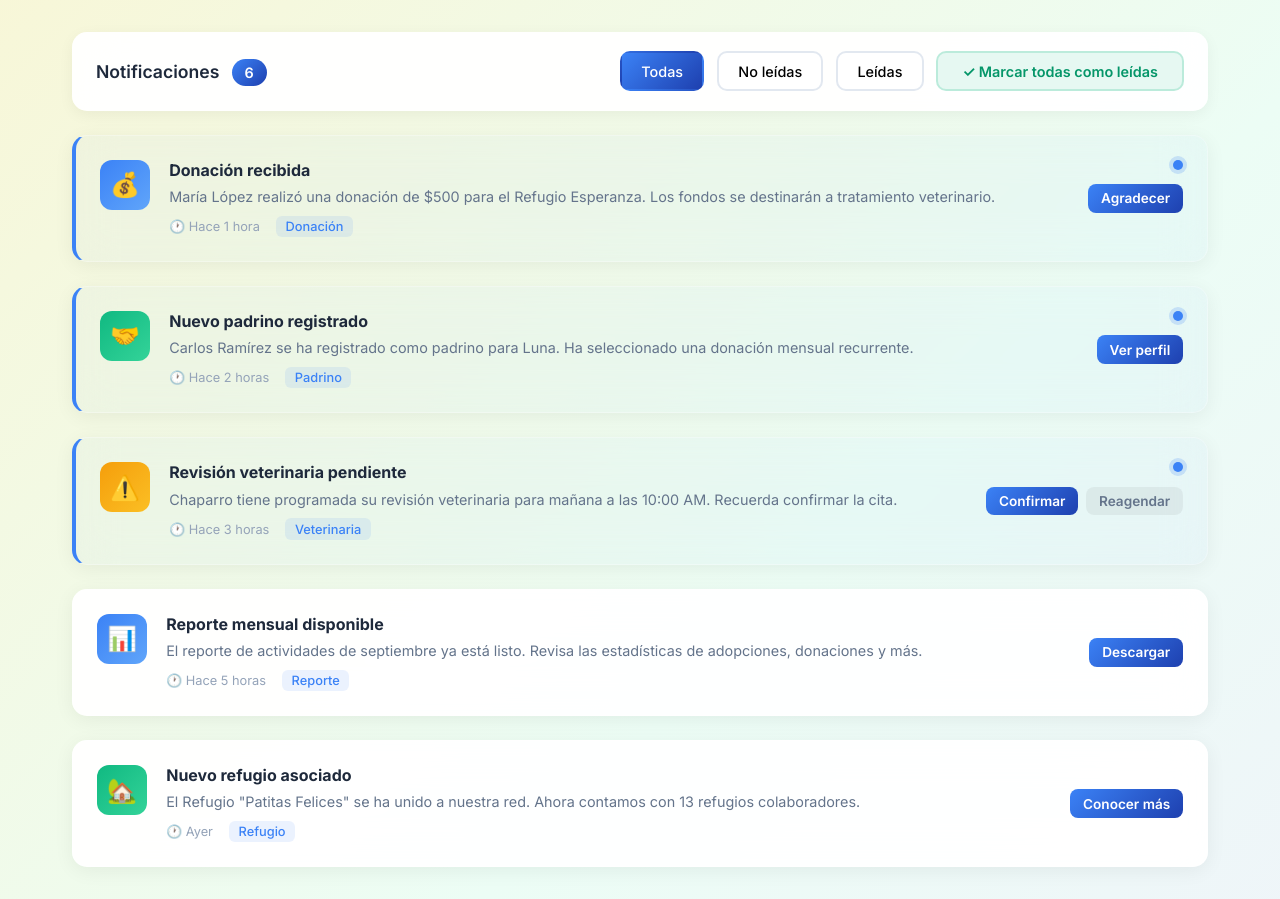
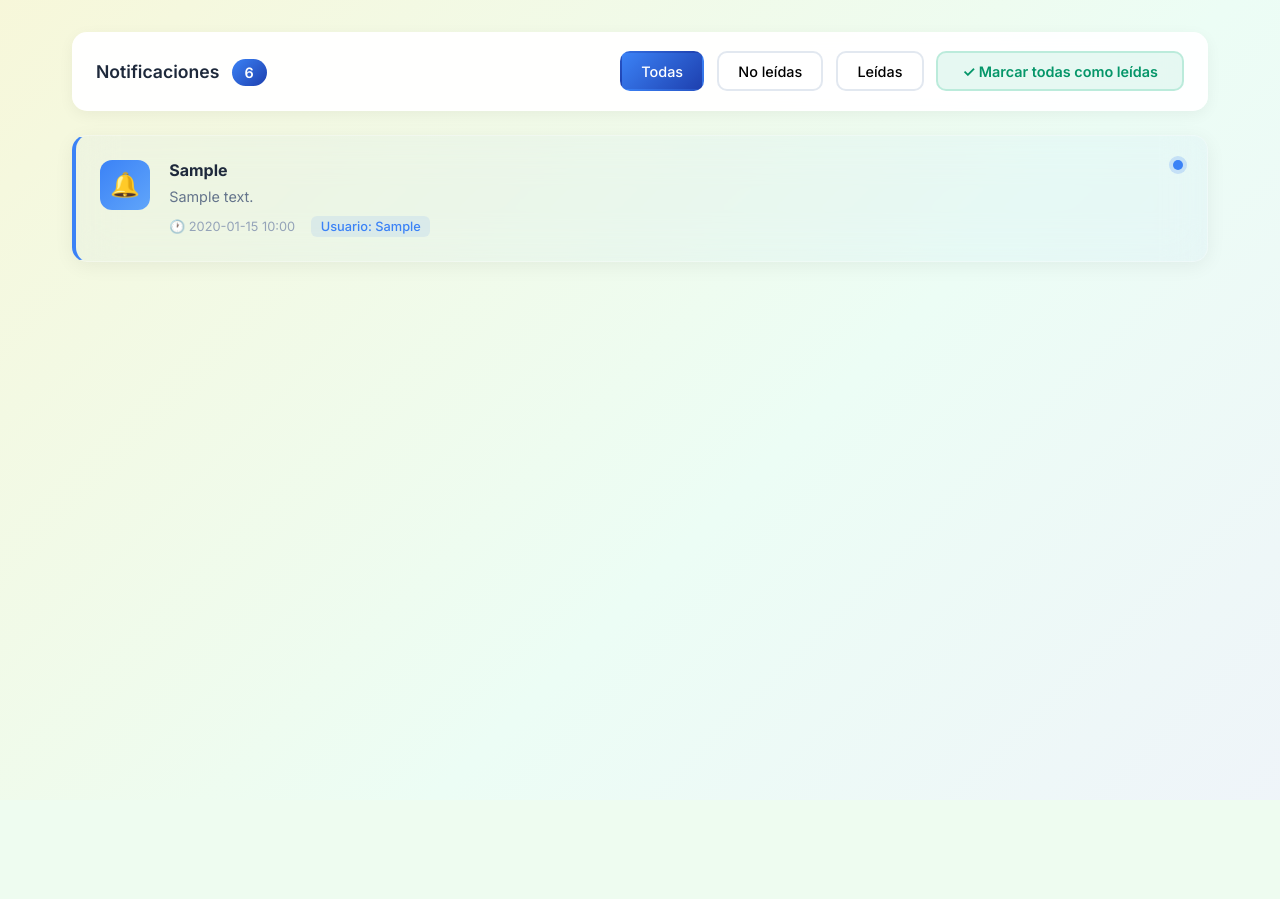
Before and after one commit to UzielS23/UnAmigoTeEspera, a Flask app: page /notificaciones in a window 1280 px wide. After the commit the page ends 459 px from the top, so only its background shows below. Run offline with Flask 3, Linux system fonts and the light colour scheme; tables that the repository leaves empty or names only in its code hold one stand-in row (values such as "Sample post").

Commit message:
ya estaaaa
aaa

```diff
--- a/app.py
+++ b/app.py
@@ -1,6 +1,8 @@
-from flask import Flask, render_template, request, redirect, url_for, flash, send_from_directory, jsonify
+from flask import Flask, render_template, request, redirect, url_for, flash, send_from_directory, jsonify, session
 import mysql.connector
 from mysql.connector import Error
+from werkzeug.security import generate_password_hash, check_password_hash
+from passlib.hash import scrypt
 
 app = Flask(__name__)
 
@@ -13,6 +15,15 @@ def get_db_connection():
         password="",          # <-- agrega tu contraseña si tienes
         database="refugiomascotas"
     )
+
+from functools import wraps
+def login_required(f):
+    @wraps(f)
+    def decorated_function(*args, **kwargs):
+        if 'usuario_id' not in session:
+            return redirect(url_for('login'))
+        return f(*args, **kwargs)
+    return decorated_function
 
 @app.route('/')
 def index():
@@ -27,6 +38,7 @@ def offline():
     return render_template('offline.html')
 
 @app.route('/dashboard-graficas')
+
 def dashboard_graficas():
     return render_template('dashboardgraficas.html')
 
@@ -43,6 +55,82 @@ def padrinos():
     return render_template("padrinos.html")
 
 
+@app.route('/registrar_usuario', methods=['POST'])
+def registrar_usuario():
+    try:
+        correo = request.form['email']
+        contrasena = request.form['password']
+
+        db = get_db_connection()
+        cursor = db.cursor(dictionary=True)
+
+        # Verificar si el correo ya existe
+        cursor.execute("SELECT * FROM usuarios WHERE correo = %s", (correo,))
+        usuario_existente = cursor.fetchone()
+
+        if usuario_existente:
+            cursor.close()
+            db.close()
+            return jsonify({'success': False, 'message': '❌ El correo ya está registrado.'}), 400
+
+        # Encriptar la contraseña usando scrypt
+        hashed_password = scrypt.hash(contrasena)
+
+        # Insertar nuevo usuario
+        cursor.execute("""
+            INSERT INTO usuarios (correo, contrasena)
+            VALUES (%s, %s)
+        """, (correo, hashed_password))
+        db.commit()
+        new_id = cursor.lastrowid
+
+        cursor.close()
+        db.close()
+
+        return jsonify({'success': True, 'message': '✅ Usuario registrado correctamente.', 'idUsuario': new_id})
+
+    except Error as e:
+        return jsonify({'success': False, 'message': f'Error de base de datos: {str(e)}'}), 500
+    except Exception as e:
+        return jsonify({'success': False, 'message': f'Error del servidor: {str(e)}'}), 500
+
+
+@app.route('/login_usuario', methods=['POST'])
+def login_usuario():
+    try:
+        correo = request.form['email']
+        contrasena = request.form['password']
+
+        db = get_db_connection()
+        cursor = db.cursor(dictionary=True)
+
+        cursor.execute("SELECT idUsuario, correo, contrasena FROM usuarios WHERE correo = %s", (correo,))
+        usuario = cursor.fetchone()
+
+        cursor.close()
+        db.close()
+
+        if not usuario:
+            return jsonify({'success': False, 'message': '❌ Usuario no encontrado.'}), 404
+
+        if not scrypt.verify(contrasena, usuario['contrasena']):
+            return jsonify({'success': False, 'message': '❌ Contraseña incorrecta.'}), 401
+
+        # 🔹 Guardar sesión
+        session['usuario_id'] = usuario['idUsuario']
+        session['usuario_correo'] = usuario['correo']
+
+        return jsonify({
+            'success': True,
+            'message': '✅ Inicio de sesión exitoso.',
+            'idUsuario': usuario['idUsuario'],
+            'correo': usuario['correo']
+        })
+
+    except Error as e:
+        return jsonify({'success': False, 'message': f'Error de base de datos: {str(e)}'}), 500
+    except Exception as e:
+        return jsonify({'success': False, 'message': f'Error del servidor: {str(e)}'}), 500
 ##### APOYOS
 
 @app.route('/apoyos')
@@ -271,8 +359,55 @@ def refugios():
     return render_template("refugios.html")
 
 @app.route("/notificaciones")
+
 def notificaciones():
-    return render_template("notificaciones.html")
+    try:
+        db = get_db_connection()
+        cursor = db.cursor(dictionary=True)
+
+        cursor.execute("""
+            SELECT n.id, n.usuario_id, n.tipo_accion, n.descripcion, n.fecha,
+                   u.correo AS usuario_correo
+            FROM notificaciones n
+            LEFT JOIN usuarios u ON n.usuario_id = u.idUsuario
+            ORDER BY n.fecha DESC
+        """)
+        notificaciones = cursor.fetchall()
+
+        cursor.close()
+        db.close()
+
+        return render_template("notificaciones.html", notificaciones=notificaciones)
+
+    except Exception as e:
+        return jsonify({'success': False, 'message': f'Error al obtener notificaciones: {str(e)}'}), 500
+
+
+@app.route('/listar_notificaciones')
+def listar_notificaciones():
+    try:
+        db = get_db_connection()
+        cursor = db.cursor(dictionary=True)
+
+        # Consulta todas las notificaciones ordenadas por fecha descendente
+        cursor.execute("""
+            SELECT n.id, n.usuario_id, n.tipo_accion, n.descripcion, n.fecha,
+                   u.correo AS usuario_correo
+            FROM notificaciones n
+            LEFT JOIN usuarios u ON n.usuario_id = u.idUsuario
+            ORDER BY n.fecha DESC
+        """)
+        notificaciones = cursor.fetchall()
+
+        cursor.close()
+        db.close()
+
+        # Renderiza el template pasando las notificaciones
+        return render_template("notificaciones.html", notificaciones=notificaciones)
+
+    except Exception as e:
+        return jsonify({'success': False, 'message': f'Error al obtener notificaciones: {str(e)}'}), 500
+
 
 @app.route("/partials/<name>")
 def partials(name):
@@ -281,6 +416,7 @@ def partials(name):
 
 
 
+
 if __name__ == '__main__':
     # Cambiado para acceder desde otros dispositivos en la misma red
     app.run(host='0.0.0.0', port=5000, debug=True)
--- a/templates/dashboard.html
+++ b/templates/dashboard.html
@@ -2226,12 +2226,13 @@
 <script>
 if ('serviceWorker' in navigator) {
     window.addEventListener('load', () => {
-                navigator.serviceWorker.register('/service-worker.js')
-                    .then(reg => console.log('Service Worker registrado', reg))
+        navigator.serviceWorker.register('/service-worker.js', { scope: '/' })
+            .then(reg => console.log('Service Worker registrado con scope /', reg))
             .catch(err => console.log('Error al registrar SW', err));
     });
 }
 </script>
+
     <script>
         // Toggle para menú móvil
         (function(){
--- a/templates/notificaciones.html
+++ b/templates/notificaciones.html
@@ -140,7 +141,8 @@
 
         .notifications-grid {
             display: grid;
-            gap: 1.5rem; /* separación entre notificaciones */
+            gap: 1.5rem;
+            grid-template-columns: repeat(auto-fit, minmax(280px, 1fr));
         }
 
         .notification-card {
@@ -156,6 +158,7 @@
             display: flex;
             gap: 1.2rem;
             animation: fadeInUp 0.5s ease;
+            flex-wrap: wrap;
         }
 
         .notification-card:hover {
@@ -196,11 +199,11 @@
         .notification-icon.warning { background: linear-gradient(135deg, #f59e0b, #fbbf24); }
         .notification-icon.error { background: linear-gradient(135deg, #ef4444, #f87171); }
 
-        .notification-content { flex: 1; }
+        .notification-content { flex: 1; min-width: 0; }
 
         .notification-title { font-size: 1rem; font-weight: 700; color: #1e293b; margin-bottom: 0.4rem; }
 
-        .notification-message { font-size: 0.9rem; color: #64748b; line-height: 1.5; margin-bottom: 0.5rem; }
+        .notification-message { font-size: 0.9rem; color: #64748b; line-height: 1.5; margin-bottom: 0.5rem; word-break: break-word; }
 
         .notification-meta {
             display: flex;
@@ -208,6 +211,7 @@
             align-items: center;
             font-size: 0.8rem;
             color: #94a3b8;
+            flex-wrap: wrap;
         }
 
         .notification-time { display: flex; align-items: center; gap: 0.3rem; }
@@ -281,103 +337,20 @@
             </div>
         </div>
 
-
         <div class="notifications-grid">
-
+            {% for n in notificaciones %}
             <div class="notification-card unread" data-type="info">
-                <div class="notification-icon info">💰</div>
+                <div class="notification-icon info">🔔</div>
                 <div class="notification-content">
-                    <div class="notification-title">Donación recibida</div>
-                    <div class="notification-message">
-                        María López realizó una donación de $500 para el Refugio Esperanza.
-                        Los fondos se destinarán a tratamiento veterinario.
-                    </div>
+                    <div class="notification-title">{{ n.tipo_accion | capitalize }}</div>
+                    <div class="notification-message">{{ n.descripcion }}</div>
                     <div class="notification-meta">
-                        <span class="notification-time">🕐 Hace 1 hora</span>
-                        <span class="notification-category">Donación</span>
+                        <span class="notification-time">🕐 {{ n.fecha.strftime('%Y-%m-%d %H:%M') }}</span>
+                        <span class="notification-category">Usuario: {{ n.usuario_correo }}</span>
                     </div>
                 </div>
-                <div class="notification-actions">
-                    <button class="action-btn primary" onclick="viewDetails(2)">Agradecer</button>
-                </div>
             </div>
-
-
-            <div class="notification-card unread" data-type="success">
-                <div class="notification-icon success">🤝</div>
-                <div class="notification-content">
-                    <div class="notification-title">Nuevo padrino registrado</div>
-                    <div class="notification-message">
-                        Carlos Ramírez se ha registrado como padrino para Luna.
-                        Ha seleccionado una donación mensual recurrente.
-                    </div>
-                    <div class="notification-meta">
-                        <span class="notification-time">🕐 Hace 2 horas</span>
-                        <span class="notification-category">Padrino</span>
-                    </div>
-                </div>
-                <div class="notification-actions">
-                    <button class="action-btn primary" onclick="viewDetails(3)">Ver perfil</button>
-                </div>
-            </div>
-
-            <!-- Notification 4 -->
-            <div class="notification-card unread" data-type="warning">
-                <div class="notification-icon warning">⚠️</div>
-                <div class="notification-content">
-                    <div class="notification-title">Revisión veterinaria pendiente</div>
-                    <div class="notification-message">
-                        Chaparro tiene programada su revisión veterinaria para mañana a las 10:00 AM.
-                        Recuerda confirmar la cita.
-                    </div>
-                    <div class="notification-meta">
-                        <span class="notification-time">🕐 Hace 3 horas</span>
-                        <span class="notification-category">Veterinaria</span>
-                    </div>
-                </div>
-                <div class="notification-actions">
-                    <button class="action-btn primary" onclick="confirmAppointment()">Confirmar</button>
-                    <button class="action-btn secondary" onclick="reschedule()">Reagendar</button>
-                </div>
-            </div>
-
-            <!-- Notification 5 -->
-            <div class="notification-card" data-type="info">
-                <div class="notification-icon info">📊</div>
-                <div class="notification-content">
-                    <div class="notification-title">Reporte mensual disponible</div>
-                    <div class="notification-message">
-                        El reporte de actividades de septiembre ya está listo.
-                        Revisa las estadísticas de adopciones, donaciones y más.
-                    </div>
-                    <div class="notification-meta">
-                        <span class="notification-time">🕐 Hace 5 horas</span>
-                        <span class="notification-category">Reporte</span>
-                    </div>
-                </div>
-                <div class="notification-actions">
-                    <button class="action-btn primary" onclick="downloadReport()">Descargar</button>
-                </div>
-            </div>
-
-            <!-- Notification 6 -->
-            <div class="notification-card" data-type="success">
-                <div class="notification-icon success">🏡</div>
-                <div class="notification-content">
-                    <div class="notification-title">Nuevo refugio asociado</div>
-                    <div class="notification-message">
-                        El Refugio "Patitas Felices" se ha unido a nuestra red.
-                        Ahora contamos con 13 refugios colaboradores.
-                    </div>
-                    <div class="notification-meta">
-                        <span class="notification-time">🕐 Ayer</span>
-                        <span class="notification-category">Refugio</span>
-                    </div>
-                </div>
-                <div class="notification-actions">
-                    <button class="action-btn primary" onclick="viewDetails(6)">Conocer más</button>
-                </div>
-            </div>
+            {% endfor %}
         </div>
     </div>
 
@@ -387,21 +360,11 @@
             notifications.forEach(n => n.classList.remove('unread'));
         }
 
-        function viewDetails(id) {
-            alert('Ver detalles de la notificación ' + id);
-        }
-
-        function confirmAppointment() {
-            alert('Cita confirmada');
-        }
-
-        function reschedule() {
-            alert('Reagendar cita');
-        }
-
-        function downloadReport() {
-            alert('Descargando reporte...');
-        }
+        // Funciones de prueba para botones de acción
+        function viewDetails(id) { alert('Ver detalles de la notificación ' + id); }
+        function confirmAppointment() { alert('Cita confirmada'); }
+        function reschedule() { alert('Reagendar cita'); }
+        function downloadReport() { alert('Descargando reporte...'); }
     </script>
 </body>
 </html>
```
Also changed, not shown: other parts of templates/notificaciones.html (+55 -2 lines), static/service-worker.js (+37 -95 lines), templates/dashboardgraficas.html (+43 -29 lines), templates/login.html (+44 -27 lines). Lines whose indentation alone changed are shown as unchanged.
